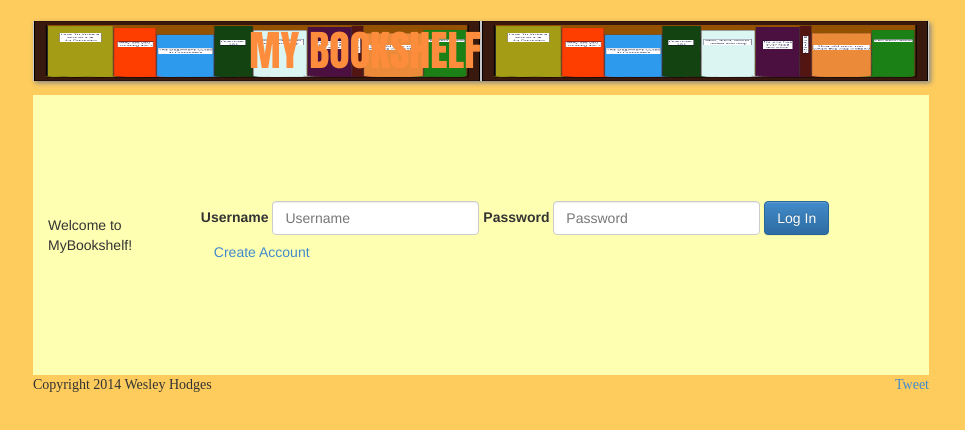
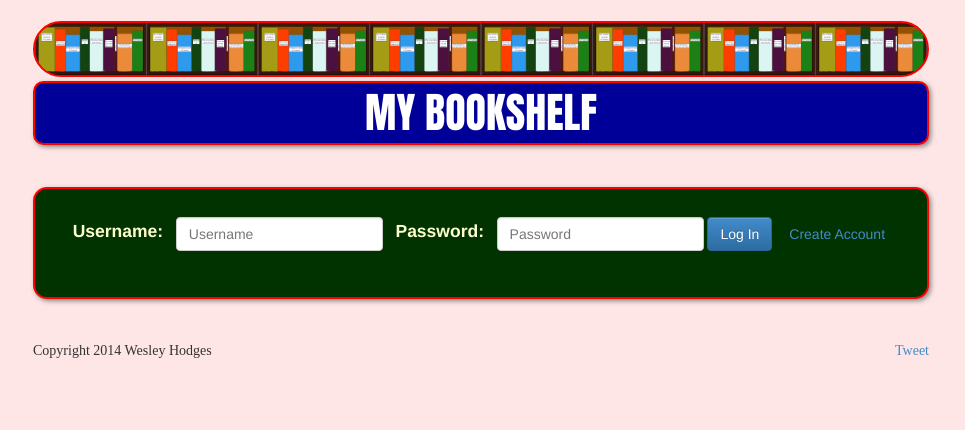
Before and after one commit to rainman001/finalProject, a website: page public/index.html at #/books in a window 1280 px wide. Shown: the whole page, without its empty margins (159-1124 px from the left). Drawn offline with nearby package versions, Linux system fonts and the light colour scheme; some packages are replaced by stand-ins of ours.

Commit message:
more updates

```diff
--- a/public/css/desktopStyle.css
+++ b/public/css/desktopStyle.css
@@ -4,7 +4,7 @@ html, body {
 }
 
 body {
-	background-color: #fecc5c;
+	background-color: #FFE6E6;
 }
 
 .allContent {
@@ -15,28 +15,25 @@ body {
 .mainHeader {
 	display: flex;
 	margin-top: 1.5em;
-	margin-bottom: 1em;
-	/*border: 1px solid #fd8d3c;*/
-	box-shadow: 2px 2px 5px #888888;
+	margin-bottom: 0.25em;
+	border: 2px solid red;
+	border-radius: 2.5em;
 	background: url(../images/Bookshelf.png);
-	background-size: 50% 100%;
+	background-size: 12.5% 100%;
 	background-repeat: repeat;
+	min-height: 4em;
 }
 
 .headerLeft {
-	/*background-color: #ffffb2;*/
-	width: 50%;
-	text-align: right;
+	margin: 0 auto;
+	text-align: center;
 	font-size: 3em;
 	font-family: "Impact";
-	color: #fd8d3c;
-}
-
-.headerRight {
-	/*background-color: #ffffb2;*/
-	width: 50%;
-	display: flex;
-	justify-content: flex-end;
+	background-color: #000099;
+	color: white;
+	border: 2px solid red;
+	border-radius: 0.25em;
+	box-shadow: 2px 2px 5px #888888;
 }
 
 #headerRightText {
@@ -61,12 +58,22 @@ body {
 
 .homeContent {
 	width: 100%;
-	min-height: 20em;
-	background-color: #ffffb2;
-	/*border: 1px solid #fd8d3c;*/
+	min-height: 8em;
+	background-color: #003300;
+	box-shadow: 2px 2px 5px #888888;
+	border: 2px solid red;
+	border-radius: 1em;
 	display: flex;
 	justify-content: center;
-	align-items: center;
+	/*align-items: center;*/
+	padding: 2em;
+	margin: 3em 0;
+}
+
+.formText {
+	color: #FFFFCC;
+	font-size: 1.25em;
+	margin: 0 0.5em;
 }
 
 .hoverClick {
@@ -80,15 +87,21 @@ body {
 }
 
 /* For the results table */
+
+#myNavbar {
+	margin: 3em 0;
+}
+
 .customTable {
 	width: 100%;
-	margin-top: 1.5em;
-	background-color: #ffffb2;
-	border: 1px solid #fd8d3c;
+	margin: 1.5em 0 3em 0;
+	background-color: #003300;
+	border: 2px solid red;
 }
 
 .customRow {
-	border: 1px solid #fd8d3c;
+	border: 2px solid red;
+	color: #FFFFCC;
 	cursor: pointer;
 	padding: 0.5em;
 }
@@ -103,14 +116,6 @@ body {
 	padding: 0.5em;
 }
 
-.resultsFilter {
-	/*border: 1px solid #fd8d3c;*/
-}
-
-.navbar-default {
-	border-color: #fd8d3c;
-}
-
 .buttonFormatting:hover {
 	color: #e31a1c;
 }
@@ -120,9 +125,11 @@ body {
 	display: flex;
 	flex-wrap: wrap;
 	justify-content: flex-start;
-	/*border: 1px solid #fd8d3c;*/
-	background-color: #ffffb2;
+	border: 2px solid red;
+	border-radius: 0.5em;
+	background-color: #003300;
 	box-shadow: 2px 2px 5px #888888;
+	margin: 3em 0;
 }
 
 .detailImage {
@@ -139,6 +146,8 @@ body {
 
 .inputSpacing {
 	margin-left: 1.25em;
+	color: #FFFFCC;
+
 }
 
 .detailHeading {
--- a/public/css/mediumDeviceStyle.css
+++ b/public/css/mediumDeviceStyle.css
@@ -13,18 +13,16 @@ html, body {
 	margin-top: 1.5em;
 	margin-bottom: 1em;
 	border: 1px dashed black;
+	background-size: 25% 100%;
 }
 
 .headerLeft {
-	background-color: #858585;
-	width: 50%;
-	text-align: right;
+	margin: 0 auto;
 	font-size: 3em;
 	font-family: "Impact";
 }
 
 .headerRight {
-	background-color: #858585;
 	width: 50%;
 	display: flex;
 	justify-content: flex-end;
--- a/public/css/smallDeviceStyle.css
+++ b/public/css/smallDeviceStyle.css
@@ -13,11 +13,11 @@ html, body {
 	margin-top: 1.5em;
 	margin-bottom: 1em;
 	border: 1px dashed black;
+	background-size: 50% 100%;
 }
 
 .headerLeft {
-	background-color: #858585;
-	width: 100%;
+	margin: 0 auto;
 	text-align: center;
 	font-size: 3em;
 	font-family: "Impact";
@@ -25,7 +25,6 @@ html, body {
 }
 
 .headerRight {
-	background-color: #858585;
 	width: 100%;
 	display: flex;
 	justify-content: center;
--- a/public/index.html
+++ b/public/index.html
@@ -14,15 +14,11 @@
 
 <body ng-app="myBookshelf">
 	<div class="allContent">
-		<div class="mainHeader">
-			<div class="headerLeft">
+		<div class="mainHeader"></div>
+		<div>
+			<p class="headerLeft">
 				MY BOOKSHELF
-			</div>
-			<div class="headerRight">
-				<!--
-				<p id="headerRightText">SEARCH</p>
-				<input type="text" class="searchInput"/>-->
-			</div>
+			</p>
 		</div>
 	</div>
 
--- a/public/js/home/homeTmpl.html
+++ b/public/js/home/homeTmpl.html
@@ -1,22 +1,13 @@
-<!-- Need to add sorting filters, next page button, and add item options to top of results -->
-
 <div ng-controller="homeCtrl" class="allContent">
 	<div class="container homeContent">
-		<!--
-		<p class="hoverClick" ng-click="goToItemsPage()">
-			LOAD BOOKSHELF <b class="glyphicon glyphicon-arrow-right"></b>
-		</p>-->
-		<div>
-			Welcome to MyBookshelf!
-		</div>
 		<!-- Refactor later to use angular in form and login functionality -->
 		<form class="form-inline" action="/login" method="post">
 			<div class="form-group">
-				<label for="inputUsername">Username</label>
+				<label for="inputUsername" class="formText">Username:</label>
 				<input type="text" class="form-control" id="inputUsername" placeholder="Username" name="username">
 			</div>
 			<div class="form-group">
-				<label for="inputPassword">Password</label>
+				<label for="inputPassword" class="formText">Password:</label>
 				<input type="password" class="form-control" id="inputPassword" placeholder="Password" name="password"/>
 			</div>
 			<button type="submit" class="btn btn-primary">
```
Also changed, not shown: public/js/books/booksTmpl.html (+3 -16 lines).
